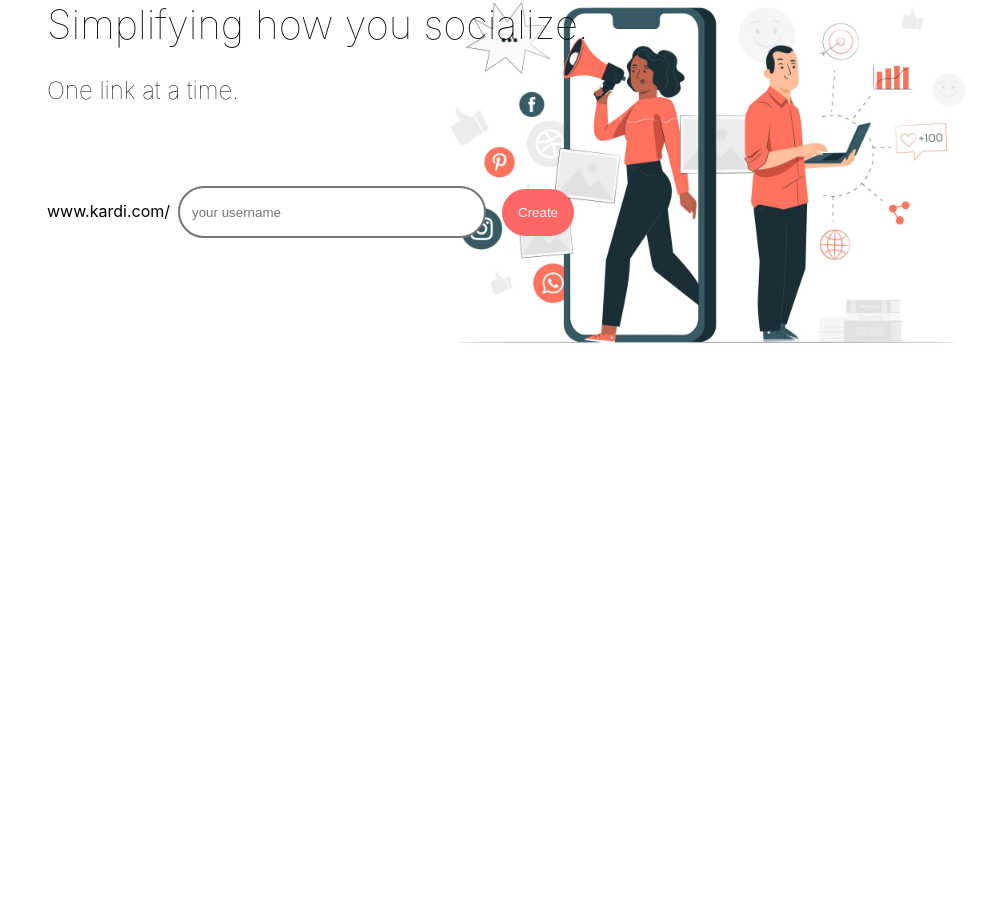
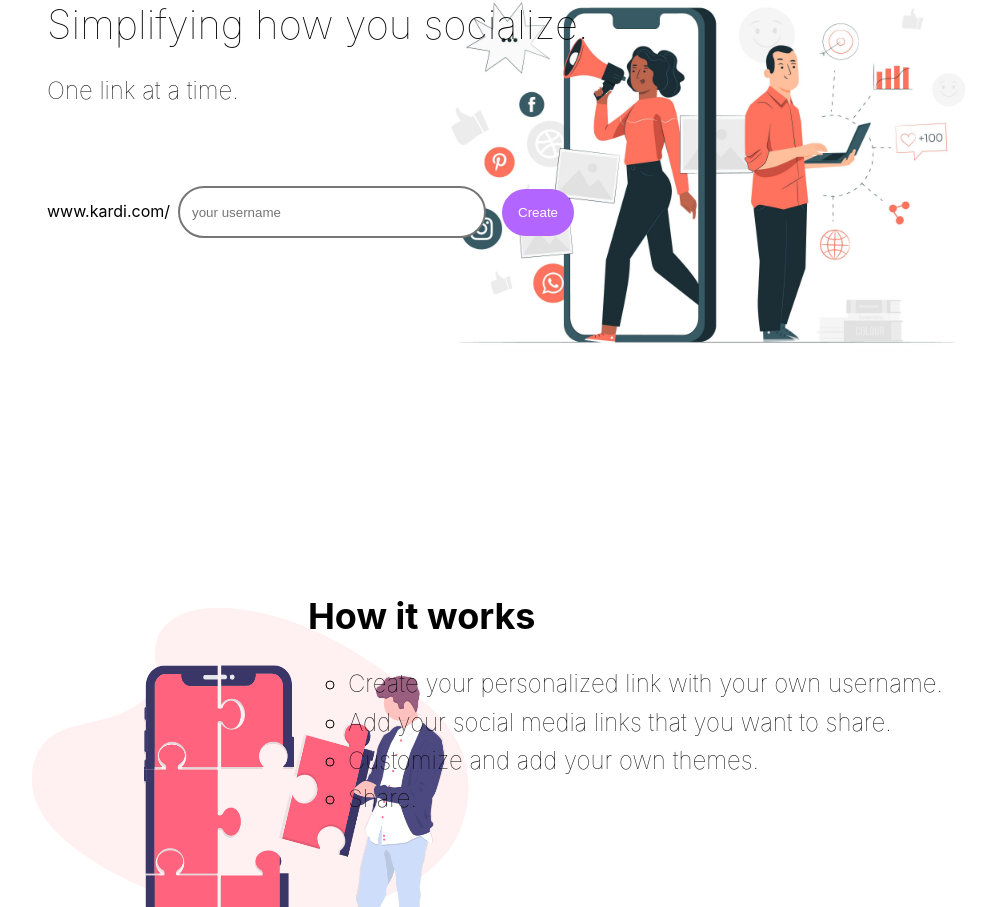
Before and after one commit to styp3r/cardi5, a React (Create React App) app: page / in a window 1280 px wide. Shown: the part 193-1100 px from the top of the page, without its empty margins (145-1133 px from the left). Before the commit the page ends 800 px from the top, so only its background shows below. Built offline with nearby package versions, Linux system fonts and the light colour scheme.

Commit message:
Add 'how it works' section.

```diff
--- a/src/App.css
+++ b/src/App.css
@@ -54,9 +54,31 @@
 
 .createLinkBtn{
   margin: 0 0 0 2vmin;
-  background-color: #ff6666;
+  background-color: #b366ff;
   color: #ffffff;
   border-style: none;
   padding: 2vmin;
   border-radius: 4vmin;
 }
+
+.processContainer{
+  margin: 15vmax 0 0 0;
+  font-size: 3vmin;
+  font-weight: 100;
+  line-height: 3vmax;
+}
+
+li{
+  list-style: circle;
+}
+
+.process{
+  position: absolute;
+  left: 15vmin;
+}
+
+.processText{
+  position: absolute;
+  right: 15vmax;
+  text-align: left;
+}
--- a/src/components/Home.jsx
+++ b/src/components/Home.jsx
@@ -1,12 +1,14 @@
 import React from 'react';
 import Navbar from './Navbar';
 import Hero from './Hero';
+import Process from './Process';
 
 function Home(){
     return(
         <div>
             <Navbar />
             <Hero />
+            <Process />
         </div>
     );
 }
--- /dev/null
+++ b/src/components/Process.jsx
@@ -0,0 +1,21 @@
+import React from 'react';
+import processBanner from '../images/processBanner.png';
+function Process(){
+
+    return(
+        <div className = "processContainer">
+            <img className = "process" src = {processBanner} width = "550" height = "500"/>
+            <div className = "processText">
+                <h2>How it works</h2>
+                <ul>
+                    <li>Create your personalized link with your own username.</li>
+                    <li>Add your social media links that you want to share.</li>
+                    <li>Customize and add your own themes.</li>
+                    <li>Share.</li>
+                </ul>
+            </div>
+        </div>
+    );
+}
+
+export default Process;
```
Also changed, not shown: src/images/processBanner.png, src/images/ui.png (added).
